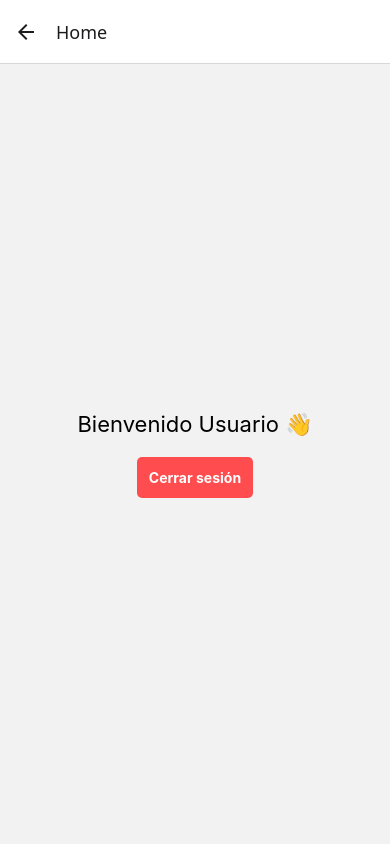
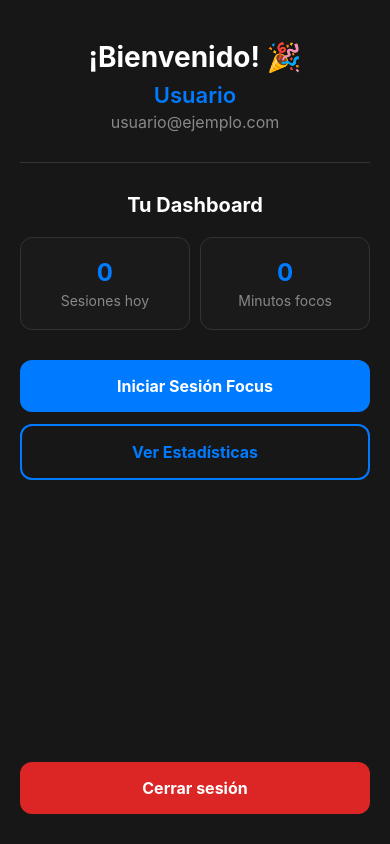
Before and after one commit to BryanR3006/FocusUpCell, a React Native app: screen /Home in a window 390 px wide. Built offline with nearby package versions, Linux system fonts and the light colour scheme.

Commit message:
Feat: Plantillas iniciales

```diff
--- a/App.tsx
+++ b/App.tsx
@@ -11,7 +11,12 @@ export default function App() {
   return (
     <AuthProvider>
       <NavigationContainer>
-        <Stack.Navigator initialRouteName="Login">
+        <Stack.Navigator
+          initialRouteName="Login"
+          screenOptions={{
+            headerShown: false
+          }}
+        >
           <Stack.Screen name="Login" component={Login} />
           <Stack.Screen name="Home" component={Home} />
         </Stack.Navigator>
--- a/src/contexts/AuthContext.tsx
+++ b/src/contexts/AuthContext.tsx
@@ -1,52 +1,138 @@
-import React, { createContext, useState, useEffect } from "react";
-import AsyncStorage from "@react-native-async-storage/async-storage";
-import { apiClient } from "../clientes/apiClient";
-import { API_ENDPOINTS } from "../utils/constants";
-import type { User, LoginRequest } from "../types/user";
+// src/contexts/AuthContext.tsx
+import React, { createContext, useState, useContext, ReactNode } from 'react';
+import { API_BASE_URL } from '../utils/constants';
+import type { LoginRequest, AuthResponse, User } from '../types/user';
+import AsyncStorage from '@react-native-async-storage/async-storage';
 
 interface AuthContextType {
   user: User | null;
   token: string | null;
-  login: (data: LoginRequest) => Promise<void>;
-  logout: () => Promise<void>;
+  login: (credentials: LoginRequest) => Promise<void>;
+  logout: () => void;
+  isLoading: boolean;
 }
 
-export const AuthContext = createContext<AuthContextType>({
-  user: null,
-  token: null,
-  login: async () => {},
-  logout: async () => {},
-});
+export const AuthContext = createContext<AuthContextType>({} as AuthContextType);
 
-export const AuthProvider: React.FC<{ children: React.ReactNode }> = ({ children }) => {
+interface AuthProviderProps {
+  children: ReactNode;
+}
+
+export const AuthProvider: React.FC<AuthProviderProps> = ({ children }) => {
   const [user, setUser] = useState<User | null>(null);
   const [token, setToken] = useState<string | null>(null);
+  const [isLoading, setIsLoading] = useState(false);
 
-  useEffect(() => {
-    const loadToken = async () => {
-      const storedToken = await AsyncStorage.getItem("token");
-      if (storedToken) setToken(storedToken);
+  const login = async (credentials: LoginRequest): Promise<void> => {
+    try {
+      setIsLoading(true);
+      console.log('Enviando login a:', `${API_BASE_URL}/users/login`);
+      console.log('Credenciales:', credentials);
+
+      const response = await fetch(`${API_BASE_URL}/users/login`, {
+        method: 'POST',
+        headers: {
+          'Content-Type': 'application/json',
+        },
+        body: JSON.stringify(credentials),
+      });
+
+      console.log('Response status:', response.status);
+
+      const responseData = await response.json();
+
+      if (!response.ok) {
+        // Si la respuesta no es exitosa, lanzar error con el mensaje del servidor
+        throw new Error(
+          responseData.message ||
+          responseData.error ||
+          `Error ${response.status}: ${response.statusText}`
+        );
+      }
+
+      // Verificar la estructura de la respuesta exitosa
+      if (!responseData.success) {
+        throw new Error(responseData.message || 'Error en la autenticación');
+      }
+
+      // Extraer datos de la respuesta - manejar diferentes estructuras posibles
+      const authToken = responseData.token || responseData.data?.token;
+      const userData = responseData.user || responseData.data?.user;
+
+      if (!authToken) {
+        throw new Error('No se recibió token de autenticación');
+      }
+
+      if (!userData) {
+        throw new Error('No se recibieron datos del usuario');
+      }
+
+      // Guardar en el estado
+      setToken(authToken);
+      setUser(userData);
+
+      // Guardar en AsyncStorage
+      await AsyncStorage.setItem('authToken', authToken);
+      await AsyncStorage.setItem('userData', JSON.stringify(userData));
+
+      console.log('Login exitoso');
+
+    } catch (error) {
+      console.error('Error completo en login:', error);
+      throw error;
+    } finally {
+      setIsLoading(false);
+    }
+  };
+
+  const logout = async (): Promise<void> => {
+    try {
+      setToken(null);
+      setUser(null);
+      await AsyncStorage.removeItem('authToken');
+      await AsyncStorage.removeItem('userData');
+    } catch (error) {
+      console.error('Error en logout:', error);
+    }
+  };
+
+  // Cargar datos guardados al iniciar
+  React.useEffect(() => {
+    const loadStoredData = async () => {
+      try {
+        const storedToken = await AsyncStorage.getItem('authToken');
+        const storedUser = await AsyncStorage.getItem('userData');
+
+        if (storedToken && storedUser) {
+          setToken(storedToken);
+          setUser(JSON.parse(storedUser));
+        }
+      } catch (error) {
+        console.error('Error loading stored auth:', error);
+      }
     };
-    loadToken();
+
+    loadStoredData();
   }, []);
 
-  const login = async (data: LoginRequest) => {
-    const response = await apiClient.post(API_ENDPOINTS.LOGIN, data);
-    const { token, user } = response.data;
-    await AsyncStorage.setItem("token", token);
-    setToken(token);
-    setUser(user);
-  };
-
-  const logout = async () => {
-    await AsyncStorage.removeItem("token");
-    setToken(null);
-    setUser(null);
-  };
-
   return (
-    <AuthContext.Provider value={{ user, token, login, logout }}>
+    <AuthContext.Provider value={{
+      user,
+      token,
+      login,
+      logout,
+      isLoading
+    }}>
       {children}
     </AuthContext.Provider>
   );
 };
+
+// Hook personalizado para usar el AuthContext
+export const useAuth = () => {
+  const context = useContext(AuthContext);
+  if (!context) {
+    throw new Error('useAuth debe ser usado dentro de un AuthProvider');
+  }
+  return context;
+};
--- a/src/pages/Home.tsx
+++ b/src/pages/Home.tsx
@@ -1,25 +1,183 @@
 import React, { useContext } from "react";
-import { View, Text, TouchableOpacity, StyleSheet } from "react-native";
+import {
+  View,
+  Text,
+  TouchableOpacity,
+  StyleSheet,
+  SafeAreaView,
+  StatusBar
+} from "react-native";
 import { AuthContext } from "../contexts/AuthContext";
+import { useNavigation } from "@react-navigation/native";
 
 const Home: React.FC = () => {
   const { user, logout } = useContext(AuthContext);
+  const navigation = useNavigation();
+
+  const handleLogout = () => {
+    logout();
+    // Navega de vuelta al Login después del logout
+    navigation.navigate("Login" as never);
+  };
 
   return (
-    <View style={styles.container}>
-      <Text style={styles.title}>Bienvenido {user?.name || "Usuario"} 👋</Text>
-      <TouchableOpacity style={styles.button} onPress={logout}>
-        <Text style={styles.buttonText}>Cerrar sesión</Text>
-      </TouchableOpacity>
-    </View>
+    <SafeAreaView style={styles.safeArea}>
+      <StatusBar barStyle="light-content" backgroundColor="#171717" />
+      <View style={styles.container}>
+
+        {/* Header */}
+        <View style={styles.header}>
+          <Text style={styles.welcomeTitle}>¡Bienvenido! 🎉</Text>
+          <Text style={styles.userName}>{user?.nombre_usuario || "Usuario"}</Text>
+          <Text style={styles.userEmail}>{user?.correo || "usuario@ejemplo.com"}</Text>
+        </View>
+
+        {/* Content */}
+        <View style={styles.content}>
+          <Text style={styles.sectionTitle}>Tu Dashboard</Text>
+
+          <View style={styles.statsContainer}>
+            <View style={styles.statCard}>
+              <Text style={styles.statNumber}>0</Text>
+              <Text style={styles.statLabel}>Sesiones hoy</Text>
+            </View>
+
+            <View style={styles.statCard}>
+              <Text style={styles.statNumber}>0</Text>
+              <Text style={styles.statLabel}>Minutos focos</Text>
+            </View>
+          </View>
+
+          {/* Quick Actions */}
+          <View style={styles.actionsContainer}>
+            <TouchableOpacity style={styles.actionButton}>
+              <Text style={styles.actionButtonText}>Iniciar Sesión Focus</Text>
+            </TouchableOpacity>
+
+            <TouchableOpacity style={styles.actionButtonSecondary}>
+              <Text style={styles.actionButtonSecondaryText}>Ver Estadísticas</Text>
+            </TouchableOpacity>
+          </View>
+        </View>
+
+        {/* Logout Button */}
+        <TouchableOpacity style={styles.logoutButton} onPress={handleLogout}>
+          <Text style={styles.logoutButtonText}>Cerrar sesión</Text>
+        </TouchableOpacity>
+
+      </View>
+    </SafeAreaView>
   );
 };
 
 const styles = StyleSheet.create({
-  container: { flex: 1, justifyContent: "center", alignItems: "center" },
-  title: { fontSize: 22, marginBottom: 20 },
-  button: { backgroundColor: "#ff4d4f", padding: 12, borderRadius: 5 },
-  buttonText: { color: "#fff", fontWeight: "bold" },
+  safeArea: {
+    flex: 1,
+    backgroundColor: "#171717",
+  },
+  container: {
+    flex: 1,
+    backgroundColor: "#171717",
+    paddingHorizontal: 20,
+  },
+  header: {
+    alignItems: "center",
+    paddingTop: 40,
+    paddingBottom: 30,
+    borderBottomWidth: 1,
+    borderBottomColor: "#333",
+  },
+  welcomeTitle: {
+    fontSize: 28,
+    fontWeight: "bold",
+    color: "#fff",
+    marginBottom: 8,
+  },
+  userName: {
+    fontSize: 22,
+    color: "#007bff",
+    fontWeight: "600",
+    marginBottom: 4,
+  },
+  userEmail: {
+    fontSize: 16,
+    color: "#888",
+  },
+  content: {
+    flex: 1,
+    paddingTop: 30,
+  },
+  sectionTitle: {
+    fontSize: 20,
+    fontWeight: "bold",
+    color: "#fff",
+    marginBottom: 20,
+    textAlign: "center",
+  },
+  statsContainer: {
+    flexDirection: "row",
+    justifyContent: "space-between",
+    marginBottom: 30,
+  },
+  statCard: {
+    backgroundColor: "#1a1a1a",
+    padding: 20,
+    borderRadius: 12,
+    alignItems: "center",
+    flex: 0.48,
+    borderWidth: 1,
+    borderColor: "#333",
+  },
+  statNumber: {
+    fontSize: 24,
+    fontWeight: "bold",
+    color: "#007bff",
+    marginBottom: 5,
+  },
+  statLabel: {
+    fontSize: 14,
+    color: "#888",
+    textAlign: "center",
+  },
+  actionsContainer: {
+    gap: 12,
+  },
+  actionButton: {
+    backgroundColor: "#007bff",
+    paddingVertical: 16,
+    borderRadius: 12,
+    alignItems: "center",
+  },
+  actionButtonText: {
+    color: "#fff",
+    fontSize: 16,
+    fontWeight: "bold",
+  },
+  actionButtonSecondary: {
+    backgroundColor: "transparent",
+    paddingVertical: 16,
+    borderRadius: 12,
+    alignItems: "center",
+    borderWidth: 2,
+    borderColor: "#007bff",
+  },
+  actionButtonSecondaryText: {
+    color: "#007bff",
+    fontSize: 16,
+    fontWeight: "bold",
+  },
+  logoutButton: {
+    backgroundColor: "#dc2626",
+    paddingVertical: 16,
+    borderRadius: 12,
+    alignItems: "center",
+    marginBottom: 30,
+  },
+  logoutButtonText: {
+    color: "#fff",
+    fontSize: 16,
+    fontWeight: "bold",
+  },
 });
 
 export default Home;
--- a/src/pages/Login.tsx
+++ b/src/pages/Login.tsx
@@ -19,30 +19,58 @@ import { useNavigation } from "@react-navigation/native";
 const Login: React.FC = () => {
   const { login } = useContext(AuthContext);
   const navigation = useNavigation();
-  const [formData, setFormData] = useState<LoginRequest>({ email: "", password: "" });
+
+  const [formData, setFormData] = useState<LoginRequest>({
+    correo: "",
+    contrasena: ""
+  });
+
   const [showPassword, setShowPassword] = useState(false);
   const [loading, setLoading] = useState(false);
   const [error, setError] = useState("");
 
   const handleSubmit = async () => {
+    if (!formData.correo || !formData.contrasena) {
+      setError("Por favor, completa todos los campos");
+      return;
+    }
+
+    const emailRegex = /^[^\s@]+@[^\s@]+\.[^\s@]+$/;
+    if (!emailRegex.test(formData.correo)) {
+      setError("Por favor, ingresa un email válido");
+      return;
+    }
+
     setLoading(true);
     setError("");
+
     try {
+      console.log('Enviando datos:', formData);
       await login(formData);
-      navigation.navigate("home" as never);
+      navigation.navigate("Home" as never);
     } catch (err: any) {
-      const errorMessage =
-        err?.response?.data?.error || err?.message || "Error al iniciar sesión";
+      console.error('Error completo:', err);
+      const errorMessage = err?.message || "Error al iniciar sesión. Verifica tus credenciales.";
       setError(errorMessage);
     } finally {
       setLoading(false);
     }
   };
 
+  const handleRegister = () => {
+
+    console.log("Navegar a registro");
+  };
+
+  const handleForgotPassword = () => {
+
+    console.log("Navegar a recuperar contraseña");
+  };
+
   return (
     <KeyboardAvoidingView
       style={styles.wrapper}
-      behavior={Platform.OS === "ios" ? "padding" : undefined}
+      behavior={Platform.OS === "ios" ? "padding" : "height"}
     >
       <ScrollView contentContainerStyle={styles.container}>
         <View style={styles.card}>
@@ -54,7 +82,12 @@ const Login: React.FC = () => {
 
           <Text style={styles.title}>Iniciar sesión</Text>
 
-          {error !== "" && <Text style={styles.error}>{error}</Text>}
+          {error !== "" && (
+            <View style={styles.errorContainer}>
+              <Icon name="alert-circle" size={16} color="#fff" />
+              <Text style={styles.errorText}>{error}</Text>
+            </View>
+          )}
 
           {/* Email */}
           <View style={styles.inputGroup}>
@@ -63,10 +96,11 @@ const Login: React.FC = () => {
               placeholder="Correo electrónico"
               placeholderTextColor="#aaa"
               style={styles.input}
-              value={formData.email}
-              onChangeText={(text) => setFormData({ ...formData, email: text })}
+              value={formData.correo}
+              onChangeText={(text) => setFormData({ ...formData, correo: text })}
               autoCapitalize="none"
               keyboardType="email-address"
+              autoComplete="email"
             />
           </View>
 
@@ -78,14 +112,20 @@ const Login: React.FC = () => {
               placeholderTextColor="#aaa"
               style={styles.input}
               secureTextEntry={!showPassword}
-              value={formData.password}
-              onChangeText={(text) => setFormData({ ...formData, password: text })}
+              value={formData.contrasena}
+              onChangeText={(text) => setFormData({ ...formData, contrasena: text })}
+              autoCapitalize="none"
+              autoComplete="password"
             />
             <TouchableOpacity
               onPress={() => setShowPassword(!showPassword)}
               style={styles.eyeIcon}
             >
-              {showPassword ? <Icon name="eye-off" color="#888" size={20} /> : <Icon name="eye" color="#888" size={20} />}
+              {showPassword ? (
+                <Icon name="eye-off" color="#888" size={20} />
+              ) : (
+                <Icon name="eye" color="#888" size={20} />
+              )}
             </TouchableOpacity>
           </View>
 
@@ -104,10 +144,10 @@ const Login: React.FC = () => {
 
           {/* Links */}
           <View style={styles.links}>
-            <TouchableOpacity>
+            <TouchableOpacity onPress={handleRegister}>
               <Text style={styles.link}>Registrarse</Text>
             </TouchableOpacity>
-            <TouchableOpacity>
+            <TouchableOpacity onPress={handleForgotPassword}>
               <Text style={styles.link}>¿Olvidaste tu contraseña?</Text>
             </TouchableOpacity>
           </View>
@@ -116,6 +156,7 @@ const Login: React.FC = () => {
     </KeyboardAvoidingView>
   );
 };
+
 const styles = StyleSheet.create({
   wrapper: {
     flex: 1,
@@ -130,9 +171,6 @@ const styles = StyleSheet.create({
     backgroundColor: "#1a1a1a",
     borderRadius: 16,
     padding: 24,
-    shadowColor: "#000",
-    shadowOpacity: 0.3,
-    shadowRadius: 10,
     elevation: 6,
     borderWidth: 1,
     borderColor: "#333",
@@ -149,14 +187,19 @@ const styles = StyleSheet.create({
     textAlign: "center",
     marginBottom: 16,
   },
-  error: {
+  errorContainer: {
+    flexDirection: "row",
+    alignItems: "center",
     backgroundColor: "#ff4d4f",
+    padding: 12,
+    borderRadius: 8,
+    marginBottom: 16,
+    gap: 8,
+  },
+  errorText: {
     color: "#fff",
-    padding: 10,
-    borderRadius: 8,
-    textAlign: "center",
-    marginBottom: 16,
     fontSize: 14,
+    flex: 1,
   },
   inputGroup: {
     flexDirection: "row",
@@ -205,5 +248,4 @@ const styles = StyleSheet.create({
   },
 });
 
-
 export default Login;
--- a/src/utils/constants.ts
+++ b/src/utils/constants.ts
@@ -1,8 +1,9 @@
-export const API_BASE_URL = "https://focusup-api.onrender.com/api/v1";
-
+// src/config/api.ts
+export const API_BASE_URL = "http://localhost:3001/api/v1";
 export const API_ENDPOINTS = {
   LOGIN: "/users/login",
   PROFILE: "/users/profile",
   REQUEST_PASSWORD_RESET: "/users/request-password-reset",
   RESET_PASSWORD_WITH_CODE: "/users/reset-password-with-code",
+  REGISTER: "/users",
 } as const;
--- a/tsconfig.json
+++ b/tsconfig.json
@@ -1,6 +1,7 @@
 {
   "extends": "expo/tsconfig.base",
   "compilerOptions": {
+    "jsx": "react",
     "strict": true
   }
 }
```
Also changed, not shown: src/types/user.ts (+33 -8 lines), assets/img/Logo.png, 1 other file (tests, documents, lock files or other folders).
